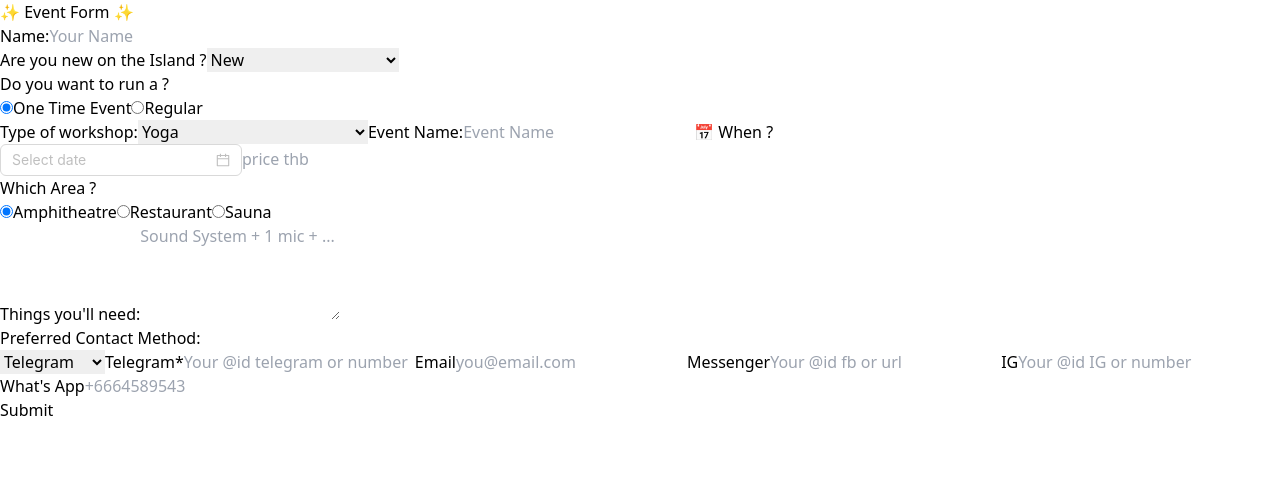
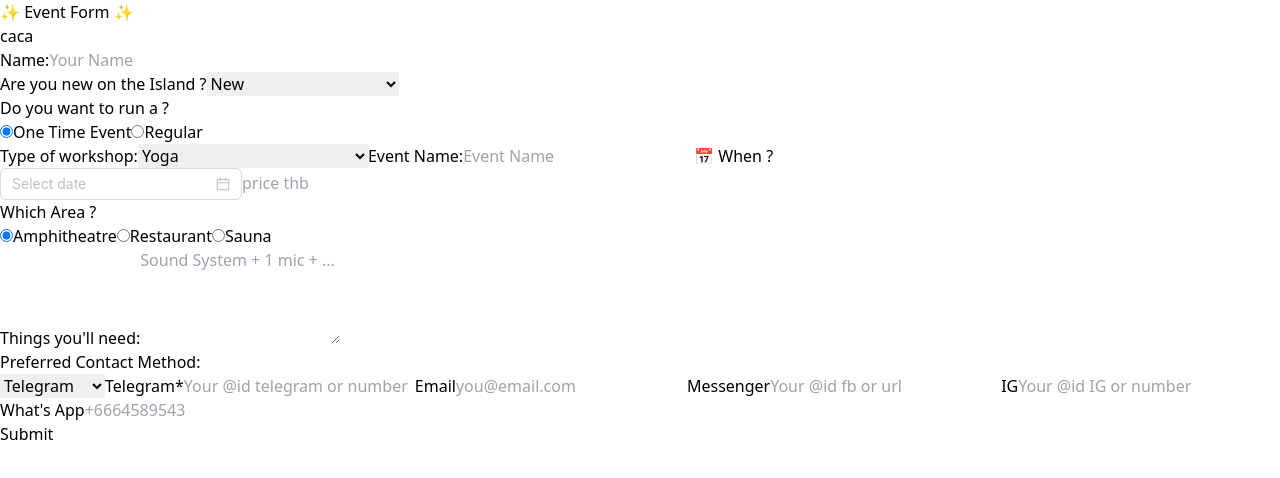
Before and after one commit to voyagebagage/event_form, a React (Vite) app: page / in a window 1280 px wide. Shown: the top 478 px of the page. Built offline with nearby package versions, Linux system fonts and the light colour scheme; a web font is replaced by a local one.

Commit message:
telegram

```diff
--- a/src/App.jsx
+++ b/src/App.jsx
@@ -152,7 +152,7 @@ function App() {
             ✨ Event Form ✨
           </h1>
           <div className="max-w-md mx-auto bg-green-800 p-8 border border-green-700 rounded">
-            <p>{JSON.stringify(window?.Telgram?.WebApp, null, 2)}</p>
+            <p>{JSON.stringify(window?.Telgram?.WebApp, null, 2) || "caca"}</p>
             <form onSubmit={onSubmit}>
               {/* Text Input */}
               <div className="flex-col">
```
